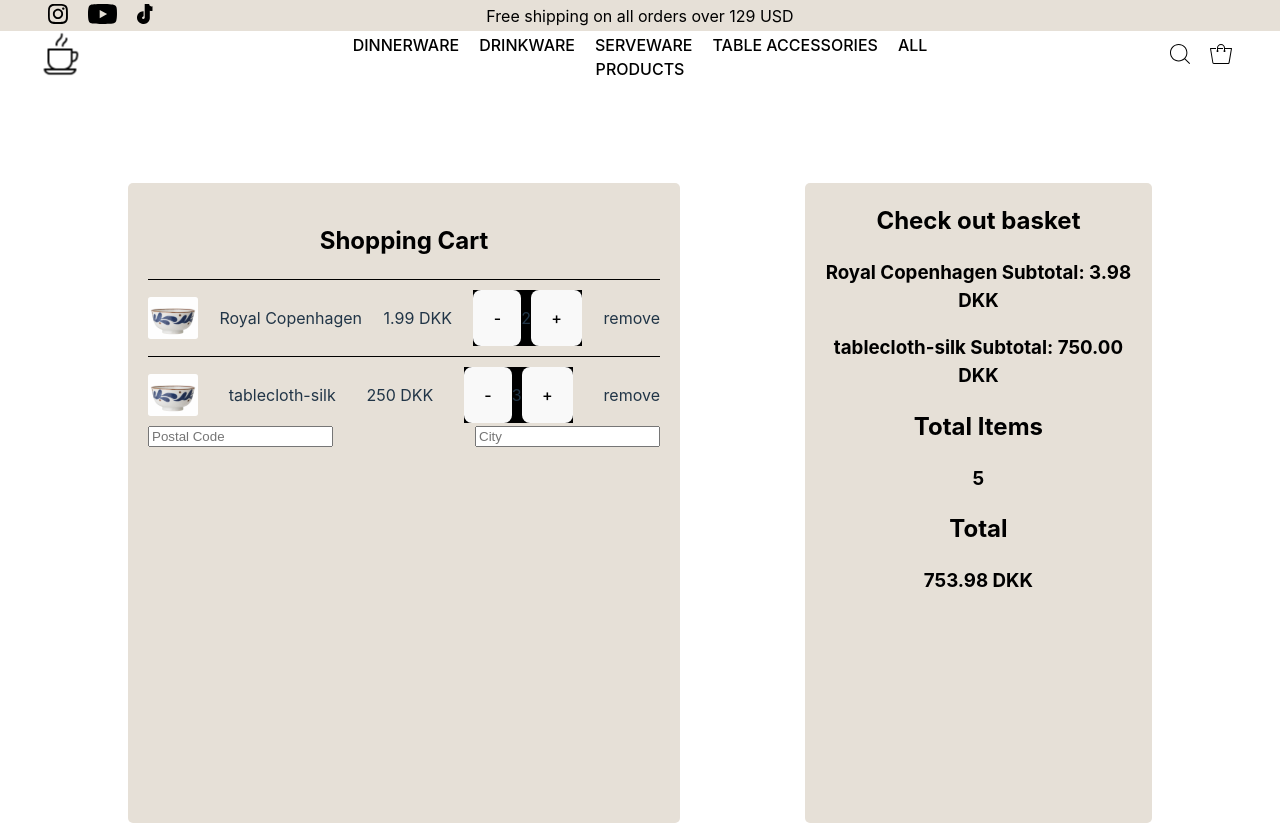
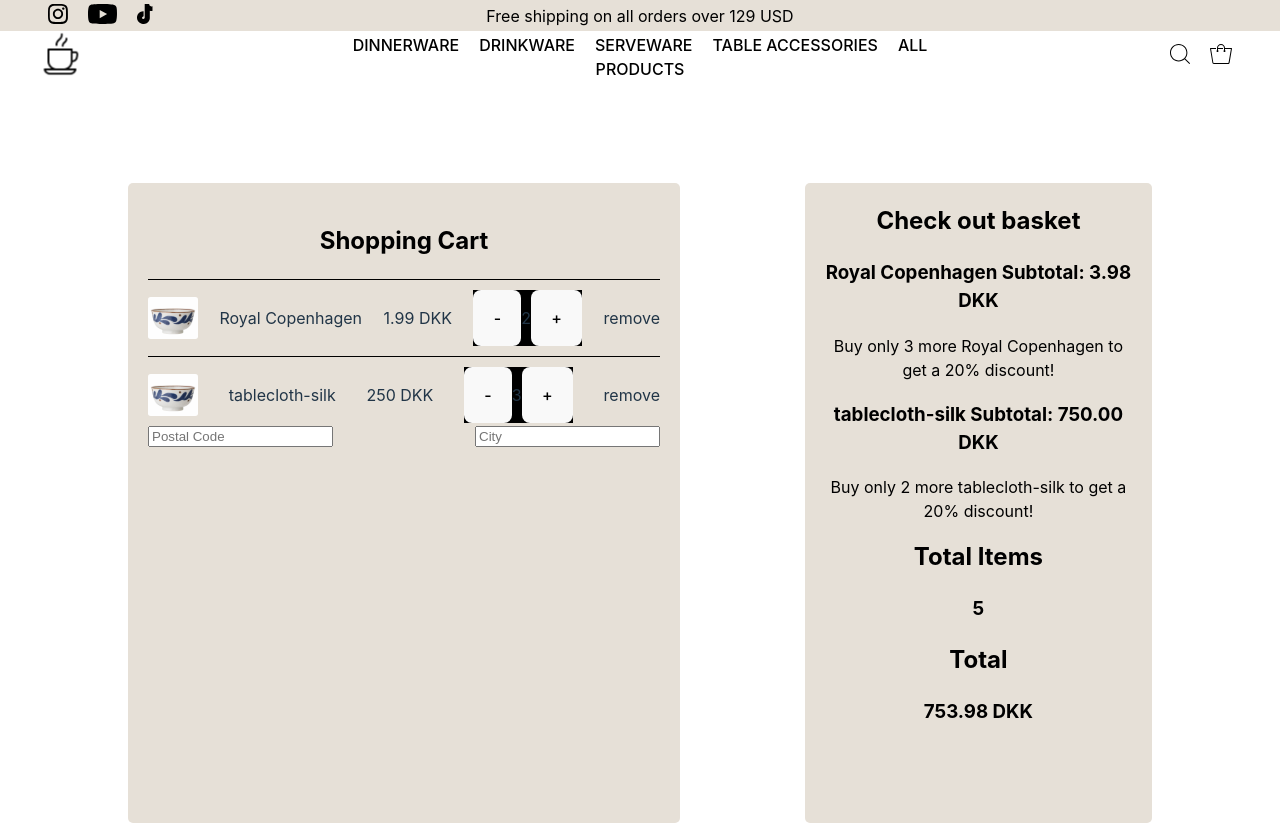
Before and after one commit to Johansogaard/frontend, a React (Vite) app: page /cart in a window 1280 px wide. Built offline with nearby package versions, Linux system fonts and the light colour scheme; no server answers.

Commit message:
Added some nudging for customers to buy more, may remove to other DIV section on the left later, depends on what the group says.

```diff
--- a/src/shopping-cart/shoppingCart.tsx
+++ b/src/shopping-cart/shoppingCart.tsx
@@ -29,6 +29,14 @@
         );
     };
 
+    const numberOfItemsfordiscount = 5;
+    const remainingItemsForDiscount = (itemId: number) => {
+        const item = items.find((item) => item.id === itemId);
+        if (item && item.quantity < numberOfItemsfordiscount) {
+            return `Buy only ${numberOfItemsfordiscount - item.quantity} more ${item.name} to get a 20% discount!`;
+        } // if you got enough items for that item, it's applied. (Visual text change)
+        return '20% Discount Applied!';
+    };
     const calcTotal = () => {
         return items.reduce((total, item) => total + parseFloat(calcItemSubTotalWithDiscount(item)), 0).toFixed(2);
     };
@@ -39,7 +47,7 @@
 
     const calcItemSubTotalWithDiscount = (item: Item) => {
         const discountprice = item.quantity >= 5 ? item.price * 0.8 : item.price;
-        //20% discount HER!!
+        //20%  math calc discount HERE!!
         return (item.quantity * discountprice).toFixed(2);
     };
 
@@ -79,9 +87,10 @@
                 {items.map((item) => (
                     <div key={item.id} className="item-subtotal">
                         <h3>{item.name} Subtotal: {calcItemSubTotal(item.id)} DKK</h3>
+                        <p>{remainingItemsForDiscount(item.id)}</p>
                     </div>
 
-                    //This aligns the subtotal with the item.id and it's row
+                    //This Div aligns the subtotal with the item.id and it's row
                 ))}
 
                 <div className="total">
```
